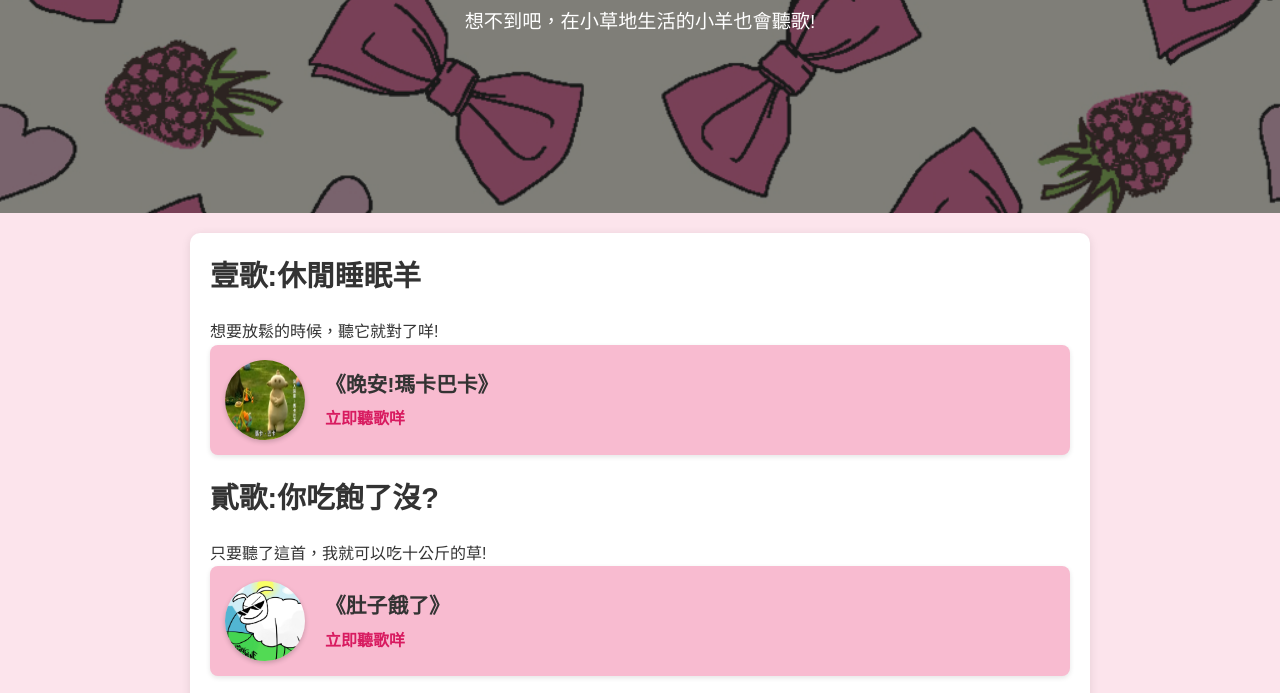
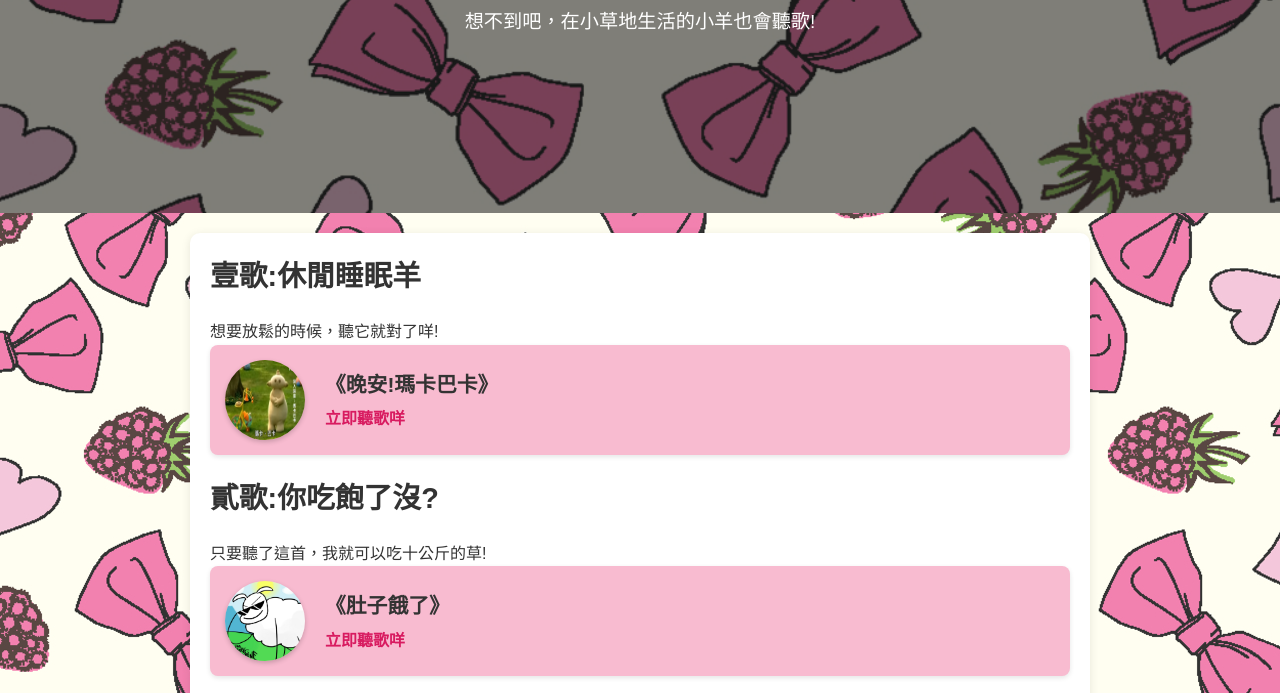
Before and after one commit to 412570120/412579120.github.io, a plain HTML site: page index.html in a window 1280 px wide. Shown: the part 87-780 px from the top of the page. Drawn offline with Linux system fonts and the light colour scheme.

Commit message:
Update styles.css

```diff
--- a/styles.css
+++ b/styles.css
@@ -6,7 +6,7 @@
 
 body {
     font-family: 'Arial', sans-serif;
-    background-color: #fce4ec; /* 淺粉色背景 */
+    background-image: url('images/2.jpg');
     color: #333;
     line-height: 1.6;
 }
```
